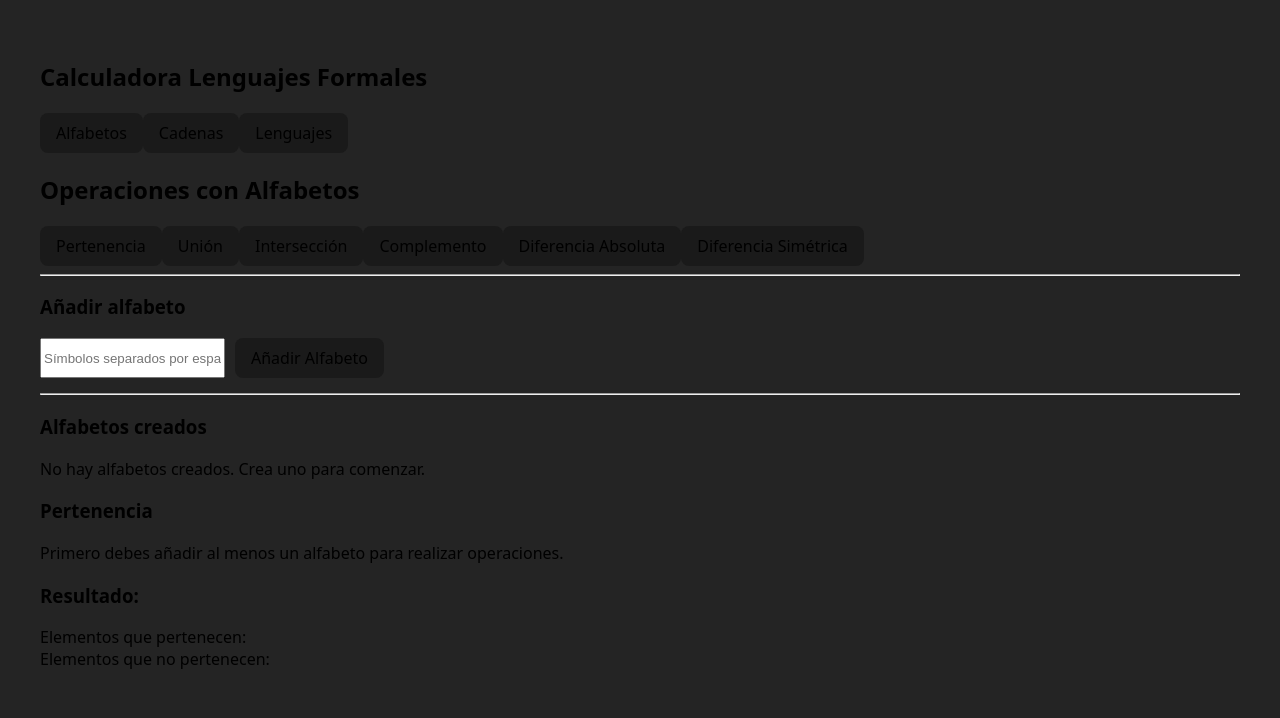
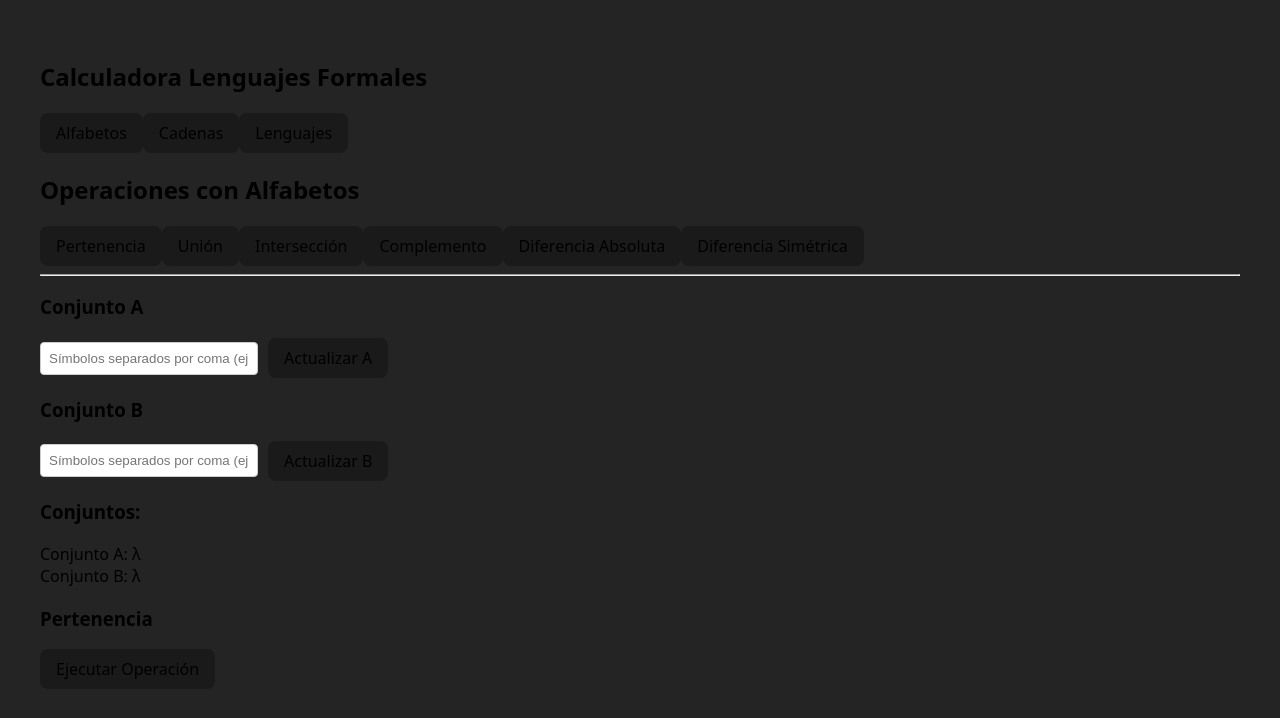
Before and after one commit to OscarJimenez07/calculadora-lenguajes-formales, a Vue app: page / in a window 1280 px wide. Shown: the top 718 px of the page. Built offline with nearby package versions, Linux system fonts and the light colour scheme.

Commit message:
Mejora en la lógica en vez de espacios, separados por comas, ademas de trabajar solo con dos conjuntos y no infinitos conjuntos para no complicarnos con la lógica.

```diff
--- a/src/components/ModuloAlfabetos.vue
+++ b/src/components/ModuloAlfabetos.vue
@@ -3,71 +3,59 @@
     <div>
       <h2>Operaciones con Alfabetos</h2>
       <div>
-        <button @click="prepararOperacion('pertenencia')" :class="operacionActiva === 'pertenencia'"><div>Pertenencia</div></button>
-        <button @click="prepararOperacion('union')" :class="operacionActiva === 'union'"><div>Unión</div></button>
-        <button @click="prepararOperacion('interseccion')" :class="operacionActiva === 'interseccion'"><div>Intersección</div></button>
-        <button @click="prepararOperacion('complemento')" :class="operacionActiva === 'complemento'"><div>Complemento</div></button>
-        <button @click="prepararOperacion('diferencia_absoluta')" :class="operacionActiva === 'diferencia_absoluta'"><div>Diferencia Absoluta</div></button>
-        <button @click="prepararOperacion('diferencia_simetrica')" :class="operacionActiva === 'diferencia_simetrica'"><div>Diferencia Simétrica</div></button>
+        <button @click="prepararOperacion('pertenencia')" :class="{ active: operacionActiva === 'pertenencia' }">Pertenencia</button>
+        <button @click="prepararOperacion('union')" :class="{ active: operacionActiva === 'union' }">Unión</button>
+        <button @click="prepararOperacion('interseccion')" :class="{ active: operacionActiva === 'interseccion' }">Intersección</button>
+        <button @click="prepararOperacion('complemento')" :class="{ active: operacionActiva === 'complemento' }">Complemento</button>
+        <button @click="prepararOperacion('diferencia_absoluta')" :class="{ active: operacionActiva === 'diferencia_absoluta' }">Diferencia Absoluta</button>
+        <button @click="prepararOperacion('diferencia_simetrica')" :class="{ active: operacionActiva === 'diferencia_simetrica' }">Diferencia Simétrica</button>
       </div>
     </div>
   <hr>
-    <h3>Añadir alfabeto</h3>
+    <h3>Conjunto A</h3>
     <div class="input-container">
-      <input v-model="nuevoAlfabetoSimbolos" type="text" placeholder="Símbolos separados por espacio (ej: a b c)"/>
-
-      <button @click="agregarAlfabeto">Añadir Alfabeto</button>
-    </div>
-  <hr>
-    <h3>Alfabetos creados</h3>
-    <div v-if="Object.keys(alfabetos).length === 0">
-       No hay alfabetos creados. Crea uno para comenzar.
+      <input v-model="conjuntoAInput" type="text" placeholder="Símbolos separados por coma (ej: a,b,c)"/>
+      <button @click="actualizarConjuntoA">Actualizar A</button>
     </div>
 
-    <div class="alfabetos-seleccion">
-      <div
-        v-for="(alfabeto, nombre) in alfabetos" :key="nombre" class="alfabeto-item"
-        :class="{ 'alfabeto-seleccionado': conjuntosSeleccionados.includes(nombre) }"
-        @click="ConjuntoSeleccionado(nombre)">
-        <span>{{ nombre }}:</span> <span>{{ alfabeto.join(', ') }}</span>
-        <button @click.stop="eliminarAlfabeto(nombre)">×</button>
+    <h3>Conjunto B</h3>
+    <div class="input-container">
+      <input v-model="conjuntoBInput" type="text" placeholder="Símbolos separados por coma (ej: a,b,c)"/>
+      <button @click="actualizarConjuntoB">Actualizar B</button>
+    </div>
+
+    <h3>Conjuntos:</h3>
+    <div class="conjuntos-display">
+      <div class="conjunto-item">
+        <span>Conjunto A:</span> <span>{{ mostrarConjunto(conjuntoA) }}</span>
+      </div>
+      <div class="conjunto-item">
+        <span>Conjunto B:</span> <span>{{ mostrarConjunto(conjuntoB) }}</span>
       </div>
     </div>
 
     <div v-if="operacionActiva">
       <h3>{{ obtenerNombreOperacion(operacionActiva) }}</h3>
-      <div v-if="Object.keys(alfabetos).length > 0" class="input-container">
-
-        <div v-if="operacionActiva === 'complemento'">
-          <label>Conjunto Universo: </label>
-          <select v-model="universoSeleccionado">
-            <option v-for="(_, nombre) in alfabetos" :key="nombre" :value="nombre">{{ nombre }}</option>
-          </select>
-        </div>
-
-        <button @click="ejecutarOperacion" :disabled="!puedeEjecutarOperacion">
+      <div class="input-container">
+        <button @click="ejecutarOperacion">
           Ejecutar Operación
         </button>
-      </div>
-
-      <div v-else>
-        Primero debes añadir al menos un alfabeto para realizar operaciones.
       </div>
     </div>
 
     <!-- Resultado -->
-    <div v-if="resultadoA || resultadoB">
+    <div v-if="resultadoA.length > 0 || resultadoB.length > 0">
       <h3>Resultado:</h3>
       <div v-if="operacionActiva === 'pertenencia'">
-        <div>Elementos que pertenecen: {{ resultadoA.join(', ') }}</div>
-        <div>Elementos que no pertenecen: {{ resultadoB.join(', ') }}</div>
+        <div>Elementos que pertenecen: {{ mostrarConjunto(resultadoA) }}</div>
+        <div>Elementos que no pertenecen: {{ mostrarConjunto(resultadoB) }}</div>
       </div>
       <div v-else-if="operacionActiva === 'diferencia_absoluta'">
-        <div>Diferencia Absoluta A-B: {{ resultadoA.join(', ') }}</div>
-        <div>Diferencia Absoluta B-A: {{ resultadoB.join(', ') }}</div>
+        <div>Diferencia Absoluta A-B: {{ mostrarConjunto(resultadoA) }}</div>
+        <div>Diferencia Absoluta B-A: {{ mostrarConjunto(resultadoB) }}</div>
       </div>
       <div v-else>
-        <div>{{ Array.isArray(resultadoA) ? resultadoA.join(', ') : resultadoA }}</div>
+        <div>{{ mostrarConjunto(resultadoA) }}</div>
       </div>
     </div>
 
@@ -78,15 +66,11 @@
   </div>
 </template>
 
-<script setup lang="ts">
-import { ref, reactive, computed } from 'vue';
-
-// Definición de Tipos
-type AlfabetosType = Record<string, string[]>;
-type OperacionesType = Record<string, string>;
+<script setup>
+import { ref } from 'vue';
 
 // Constantes
-const NOMBRES_OPERACIONES: OperacionesType = {
+const nombresOperaciones = {
   'pertenencia': 'Pertenencia',
   'union': 'Unión',
   'interseccion': 'Intersección',
@@ -95,96 +79,60 @@ const NOMBRES_OPERACIONES: OperacionesType = {
   'diferencia_absoluta': 'Diferencia Absoluta'
 };
 
-// Variables para añadir nuevos alfabetos
-const nuevoAlfabetoSimbolos = ref('');
-const alfabetos = reactive<AlfabetosType>({});
-const contadorConjuntos = ref(1);
-const conjuntosSeleccionados = ref<string[]>([]);
-const universoSeleccionado = ref('');
+// Variables para los conjuntos A y B
+const conjuntoAInput = ref('');
+const conjuntoBInput = ref('');
+const conjuntoA = ref(new Set(['λ']));
+const conjuntoB = ref(new Set(['λ']));
 
 // Variables reactivas para operaciones
 const operacionActiva = ref('pertenencia');
-const resultadoA = ref<string[]>([]);
-const resultadoB = ref<string[]>([]);
+const resultadoA = ref([]);
+const resultadoB = ref([]);
 const error = ref('');
 
-// Computed properties
-const puedeEjecutarOperacion = computed(() => {
-  if (operacionActiva.value === 'complemento') {
-    return universoSeleccionado.value !== '' && conjuntosSeleccionados.value.length === 1;
-  } else {
-    return conjuntosSeleccionados.value.length > 0;
-  }
-});
+// Funciones para gestionar los conjuntos
+const actualizarConjuntoA = () => {
+  const simbolos = conjuntoAInput.value.trim() ?
+    Array.from(new Set(
+      conjuntoAInput.value
+        .trim()
+        .split(',')
+        .map(s => s.trim())
+        .filter(s => s !== '')
+    )) : ['λ'];
 
-// Funciones de Gestión de Alfabetos
-const ConjuntoSeleccionado = (nombre: string) => {
-  const index = conjuntosSeleccionados.value.indexOf(nombre);
-
-  if (index > -1) {
-    conjuntosSeleccionados.value.splice(index, 1);
-  } else {
-    // Si la operación solo necesita 2 conjuntos, limitar a 2 selecciones
-    if ((operacionActiva.value === 'pertenencia' ||
-         operacionActiva.value === 'diferencia_absoluta') &&
-        conjuntosSeleccionados.value.length >= 2) {
-      conjuntosSeleccionados.value = [];
-    }
-
-    // Para complemento, solo permitir seleccionar uno
-    if (operacionActiva.value === 'complemento' && conjuntosSeleccionados.value.length >= 1) {
-      conjuntosSeleccionados.value = [];
-    }
-
-    conjuntosSeleccionados.value.push(nombre);
-  }
+  conjuntoA.value = new Set(simbolos);
+  resultadoA.value = [];
+  resultadoB.value = [];
 };
 
-const agregarAlfabeto = () => {
-  let simbolosTexto = nuevoAlfabetoSimbolos.value.trim();
-  const nombre = `Conjunto ${contadorConjuntos.value}`;
+const actualizarConjuntoB = () => {
+  const simbolos = conjuntoBInput.value.trim() ?
+    Array.from(new Set(
+      conjuntoBInput.value
+        .trim()
+        .split(',')
+        .map(s => s.trim())
+        .filter(s => s !== '')
+    )) : ['λ'];
 
-  // Manejar caso de conjunto vacío
-  if (!simbolosTexto) {
-    alfabetos[nombre] = ["λ"]; // Asignar 'λ' si no hay entrada
-  } else {
-    // Dividir por espacios como en Python
-    const simbolos = Array.from(
-      new Set(
-        simbolosTexto
-          .split(/\s+/)
-          .map(s => s.trim())
-          .filter(s => s !== '')
-      )
-    );
-
-    alfabetos[nombre] = simbolos.length ? simbolos : ["λ"];
-  }
-
-  nuevoAlfabetoSimbolos.value = '';
-  error.value = '';
-  contadorConjuntos.value++;
+  conjuntoB.value = new Set(simbolos);
+  resultadoA.value = [];
+  resultadoB.value = [];
 };
 
-const eliminarAlfabeto = (nombre: string) => {
-  delete alfabetos[nombre];
-  const index = conjuntosSeleccionados.value.indexOf(nombre);
-  if (index > -1) {
-    conjuntosSeleccionados.value.splice(index, 1);
-  }
-
-  if (universoSeleccionado.value === nombre) {
-    universoSeleccionado.value = '';
-  }
+// Utilidad para mostrar conjuntos
+const mostrarConjunto = (conjunto) => {
+  const elementos = Array.isArray(conjunto) ? conjunto : Array.from(conjunto);
+  return elementos.length === 0 ? 'λ' : elementos.join(', ');
 };
 
 // Funciones de Utilidad
-const obtenerNombreOperacion = (id: string): string => NOMBRES_OPERACIONES[id];
+const obtenerNombreOperacion = (id) => nombresOperaciones[id] || id;
 
-const prepararOperacion = (operacionId: string) => {
+const prepararOperacion = (operacionId) => {
   operacionActiva.value = operacionId;
-  conjuntosSeleccionados.value = [];
-  universoSeleccionado.value = '';
   resultadoA.value = [];
   resultadoB.value = [];
   error.value = '';
@@ -199,124 +147,86 @@ const ejecutarOperacion = () => {
   try {
     switch (operacionActiva.value) {
       case 'pertenencia':
-        if (conjuntosSeleccionados.value.length < 2) {
-          error.value = "Se necesitan dos conjuntos para la operación de pertenencia.";
-          return;
-        }
-
-        const [conjA, conjB] = conjuntosSeleccionados.value;
-        const conjuntoA = new Set(alfabetos[conjA]);
-        const conjuntoB = new Set(alfabetos[conjB]);
-
         // Calcular elementos que pertenecen (intersección)
-        const pertenecen = [...conjuntoB].filter(elem => conjuntoA.has(elem));
+        const pertenecen = Array.from(conjuntoB.value).filter(elem =>
+          elem !== 'λ' && conjuntoA.value.has(elem)
+        );
 
         // Calcular elementos que no pertenecen (diferencia)
-        const noPertenecen = [...conjuntoB].filter(elem => !conjuntoA.has(elem));
+        const noPertenecen = Array.from(conjuntoB.value).filter(elem =>
+          elem !== 'λ' && !conjuntoA.value.has(elem)
+        );
 
-        resultadoA.value = pertenecen.length ? pertenecen.sort() : ["λ"];
-        resultadoB.value = noPertenecen.length ? noPertenecen.sort() : ["λ"];
+        resultadoA.value = pertenecen.length ? pertenecen.sort() : ['λ'];
+        resultadoB.value = noPertenecen.length ? noPertenecen.sort() : ['λ'];
         break;
 
       case 'union':
-        if (conjuntosSeleccionados.value.length < 2) {
-          error.value = "Se necesitan al menos dos conjuntos para la unión.";
-          return;
-        }
-
-        const union = new Set<string>();
-        conjuntosSeleccionados.value.forEach(nombre => {
-          alfabetos[nombre].forEach(simbolo => {
-            if (simbolo !== "λ") union.add(simbolo);
-          });
+        const union = new Set();
+        conjuntoA.value.forEach(simbolo => {
+          if (simbolo !== 'λ') union.add(simbolo);
+        });
+        conjuntoB.value.forEach(simbolo => {
+          if (simbolo !== 'λ') union.add(simbolo);
         });
 
-        resultadoA.value = union.size ? [...union].sort() : ["λ"];
+        resultadoA.value = union.size ? Array.from(union).sort() : ['λ'];
         break;
 
       case 'interseccion':
-        if (conjuntosSeleccionados.value.length < 2) {
-          error.value = "Se necesitan al menos dos conjuntos para la intersección.";
-          return;
-        }
+        const conjA_elementos = Array.from(conjuntoA.value).filter(s => s !== 'λ');
+        const conjB_elementos = Array.from(conjuntoB.value).filter(s => s !== 'λ');
 
-        let interseccion: string[] = [];
-        const primerConjunto = alfabetos[conjuntosSeleccionados.value[0]].filter(s => s !== "λ");
+        const interseccion = conjA_elementos.filter(simbolo =>
+          conjB_elementos.includes(simbolo)
+        );
 
-        if (primerConjunto.length) {
-          interseccion = [...primerConjunto];
-
-          for (let i = 1; i < conjuntosSeleccionados.value.length; i++) {
-            const conjuntoActual = alfabetos[conjuntosSeleccionados.value[i]].filter(s => s !== "λ");
-            interseccion = interseccion.filter(simbolo => conjuntoActual.includes(simbolo));
-          }
-        }
-
-        resultadoA.value = interseccion.length ? interseccion.sort() : ["λ"];
+        resultadoA.value = interseccion.length ? interseccion.sort() : ['λ'];
         break;
 
       case 'complemento':
-        if (conjuntosSeleccionados.value.length !== 1 || !universoSeleccionado.value) {
-          error.value = "Para el complemento, se necesita un conjunto y el universo.";
-          return;
-        }
+        // En este caso, B es el universo
+        const conjunto = new Set(Array.from(conjuntoA.value).filter(s => s !== 'λ'));
+        const universo = new Set(Array.from(conjuntoB.value).filter(s => s !== 'λ'));
 
-        const conjunto = new Set(alfabetos[conjuntosSeleccionados.value[0]].filter(s => s !== "λ"));
-        const universo = new Set(alfabetos[universoSeleccionado.value].filter(s => s !== "λ"));
-
-        const complemento = [...universo].filter(simbolo => !conjunto.has(simbolo));
-        resultadoA.value = complemento.length ? complemento.sort() : ["λ"];
+        const complemento = Array.from(universo).filter(simbolo => !conjunto.has(simbolo));
+        resultadoA.value = complemento.length ? complemento.sort() : ['λ'];
         break;
 
       case 'diferencia_absoluta':
-        if (conjuntosSeleccionados.value.length < 2) {
-          error.value = "Se necesitan dos conjuntos para la diferencia absoluta.";
-          return;
-        }
-
-        const [conjuntoNombreA, conjuntoNombreB] = conjuntosSeleccionados.value;
-        const conjA_elementos = alfabetos[conjuntoNombreA].filter(s => s !== "λ");
-        const conjB_elementos = alfabetos[conjuntoNombreB].filter(s => s !== "λ");
-
-        const conjuntoASet = new Set(conjA_elementos);
-        const conjuntoBSet = new Set(conjB_elementos);
+        const conjA_elems = Array.from(conjuntoA.value).filter(s => s !== 'λ');
+        const conjB_elems = Array.from(conjuntoB.value).filter(s => s !== 'λ');
 
         // A - B
-        const diferenciaAB = [...conjuntoASet].filter(simbolo => !conjuntoBSet.has(simbolo));
+        const diferenciaAB = conjA_elems.filter(simbolo => !conjB_elems.includes(simbolo));
 
         // B - A
-        const diferenciaBA = [...conjuntoBSet].filter(simbolo => !conjuntoASet.has(simbolo));
+        const diferenciaBA = conjB_elems.filter(simbolo => !conjA_elems.includes(simbolo));
 
-        resultadoA.value = diferenciaAB.length ? diferenciaAB.sort() : ["λ"];
-        resultadoB.value = diferenciaBA.length ? diferenciaBA.sort() : ["λ"];
+        resultadoA.value = diferenciaAB.length ? diferenciaAB.sort() : ['λ'];
+        resultadoB.value = diferenciaBA.length ? diferenciaBA.sort() : ['λ'];
         break;
 
       case 'diferencia_simetrica':
-        if (conjuntosSeleccionados.value.length < 2) {
-          error.value = "Se necesitan al menos dos conjuntos para la diferencia simétrica.";
-          return;
-        }
+        const conjuntoAElems = new Set(Array.from(conjuntoA.value).filter(s => s !== 'λ'));
+        const conjuntoBElems = new Set(Array.from(conjuntoB.value).filter(s => s !== 'λ'));
 
-        const conjuntos = conjuntosSeleccionados.value.map(nombre =>
-          new Set(alfabetos[nombre].filter(s => s !== "λ"))
+        // Unión
+        const unionTotal = new Set();
+        conjuntoAElems.forEach(simbolo => unionTotal.add(simbolo));
+        conjuntoBElems.forEach(simbolo => unionTotal.add(simbolo));
+
+        // Intersección
+        const interseccionTotal = Array.from(conjuntoAElems).filter(simbolo =>
+          conjuntoBElems.has(simbolo)
         );
 
-        // Unión de todos los conjuntos
-        const unionTotal = new Set<string>();
-        conjuntos.forEach(conj => conj.forEach(simbolo => unionTotal.add(simbolo)));
+        // Diferencia simétrica (elementos en la unión pero no en la intersección)
+        const diferenciaSimetrica = Array.from(unionTotal).filter(simbolo =>
+          !interseccionTotal.includes(simbolo)
+        );
 
-        // Intersección de todos los conjuntos
-        let interseccionTotal: string[] = [];
-        if (conjuntos[0].size) {
-          interseccionTotal = [...conjuntos[0]];
-          for (let i = 1; i < conjuntos.length; i++) {
-            interseccionTotal = interseccionTotal.filter(simbolo => conjuntos[i].has(simbolo));
-          }
-        }
-
-        // Diferencia simétrica
-        const diferenciaSimetrica = [...unionTotal].filter(simbolo => !interseccionTotal.includes(simbolo));
-        resultadoA.value = diferenciaSimetrica.length ? diferenciaSimetrica.sort() : ["λ"];
+        resultadoA.value = diferenciaSimetrica.length ? diferenciaSimetrica.sort() : ['λ'];
         break;
     }
   } catch (e) {
--- a/src/style.css
+++ b/src/style.css
@@ -31,9 +31,23 @@ button:focus-visible {
 
 .input-container {
   display: flex;
+  align-items: center;
   gap: 10px;
-  margin-bottom: 15px;
+  flex-wrap: wrap; /* Permite que se acomoden mejor en pantallas pequeñas */
 }
+
+.input-container label {
+  white-space: nowrap; /* Evita que las etiquetas se partan en varias líneas */
+}
+
+.input-container input {
+  padding: 8px;
+  border: 1px solid #ccc;
+  border-radius: 4px;
+  width: auto;
+  min-width: 200px; /* Evita que sean demasiado pequeños */
+}
+
 
 .input-large {
   flex-grow: 1;
@@ -72,12 +86,6 @@ button:focus-visible {
   margin-top: 10px;
 }
 
-.input-container {
-  display: flex;
-  gap: 10px;
-  margin-bottom: 15px;
-}
-
 .cadenas-seleccion {
   display: flex;
   flex-wrap: wrap;
```
